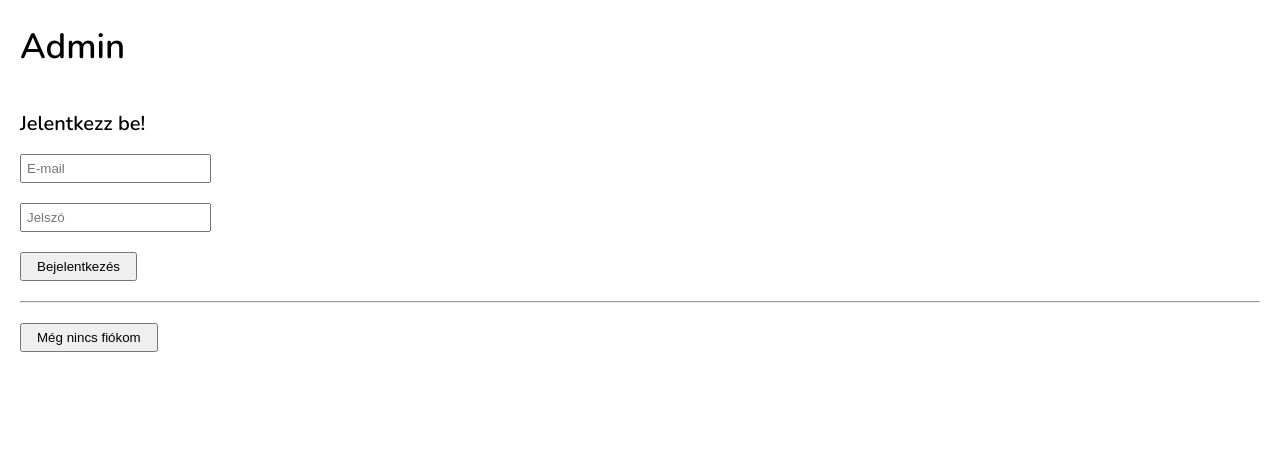
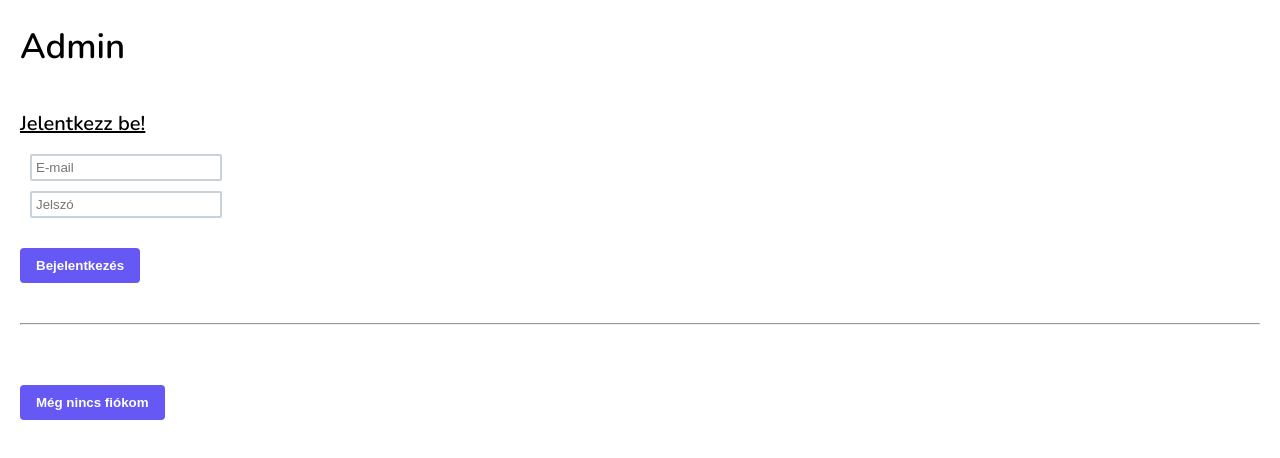
Before and after one commit to Vellyus/blog, a React (Create React App) app: page /admin in a window 1280 px wide. Shown: the top 458 px of the page. Built offline with nearby package versions, Linux system fonts and the light colour scheme; no server answers; the database is empty.

Commit message:
added some css to the forms and added a remove button to the articles

```diff
--- a/src/App.css
+++ b/src/App.css
@@ -4,7 +4,7 @@ html {
   font-size: 10px;
 }
 
-body{
+body {
   margin: 2rem;
   padding: 0;
   box-sizing: border-box;
@@ -18,20 +18,72 @@ h1 {
 
 h2 {
   font-size: 2rem;
+  text-decoration: underline;
+}
+
+h3 {
+  font-size: 2rem;
+}
+
+p {
+  font-size: 1.5rem;
+}
+
+label {
+  font-size: 1.5rem;
+  margin: 1rem;
+  width: 25rem;
+  display: block;
+  justify-content: space-between;
+  align-items: baseline;
 }
 
 input {
+  padding: .4rem;
+  width: 18rem;
+  border: 2px solid #C7D3DC;
+  border-radius: .2rem;
   display: block;
-  margin-bottom: 2rem;
-  padding: .5rem;
+}
+
+#newSpendingForm input {
+  width: 30rem;
+}
+
+textarea {
+  padding: .4rem;
+  width: 30rem;
+  height: 6rem;
+  border: 2px solid #C7D3DC;
+  border-radius: .2rem;
+  display: block;
+}
+
+form #body {
+  height: 10rem;
 }
 
 button {
-  padding: 0.5rem 1.5rem;
-  display: block;
-  margin-bottom: 2rem;
+  margin-top: 2rem;
+  align-self: flex-end;
+  padding: 1rem 1.6rem;
+  border: none;
+  border-radius: .4rem;
+  background-color: #6558F5;
+  color: white;
+  font-weight: 600;
+  cursor: pointer;
+
+}
+
+.removeButton {
+  background-color: rgb(255, 69, 37);
 }
 
 hr {
-  margin-bottom: 2rem;
+  margin: 4rem 0;
 }
+
+article {
+  margin: 4rem 0;
+}
--- a/src/pages/admin/AdminBlog.js
+++ b/src/pages/admin/AdminBlog.js
@@ -62,10 +62,10 @@ export function AdminBlog() {
             <input onChange={ handleInputChange } type="text" id="title" name="title" placeholder="" /></label>
 
           <label htmlFor="lead">Bevezető:
-            <input onChange={ handleInputChange } type="text" id="lead" name="lead" placeholder="" /></label>
+            <textarea onChange={ handleInputChange } type="text" id="lead" name="lead" placeholder="" /></label>
 
           <label htmlFor="body">Tartalom:
-            <input onChange={ handleInputChange } type="text" id="body" name="body" placeholder="" /></label>
+            <textarea onChange={ handleInputChange } type="text" id="body" name="body" placeholder="" /></label>
 
           <button type="submit" value="Submit">Mentés</button>
         </form>
@@ -81,9 +81,10 @@ export function AdminBlog() {
         blogPosts && Object.keys(blogPosts).map((post, i) => {
           return (
             <article key={ i }>
-              <h2>{ blogPosts[post].title }</h2>
+              <h3>{ blogPosts[post].title }</h3>
               <p>{ blogPosts[post].lead }</p>
               <p>{ blogPosts[post].body }</p>
+              <button className="removeButton">Remove article</button>
             </article>
           );
         })
```
